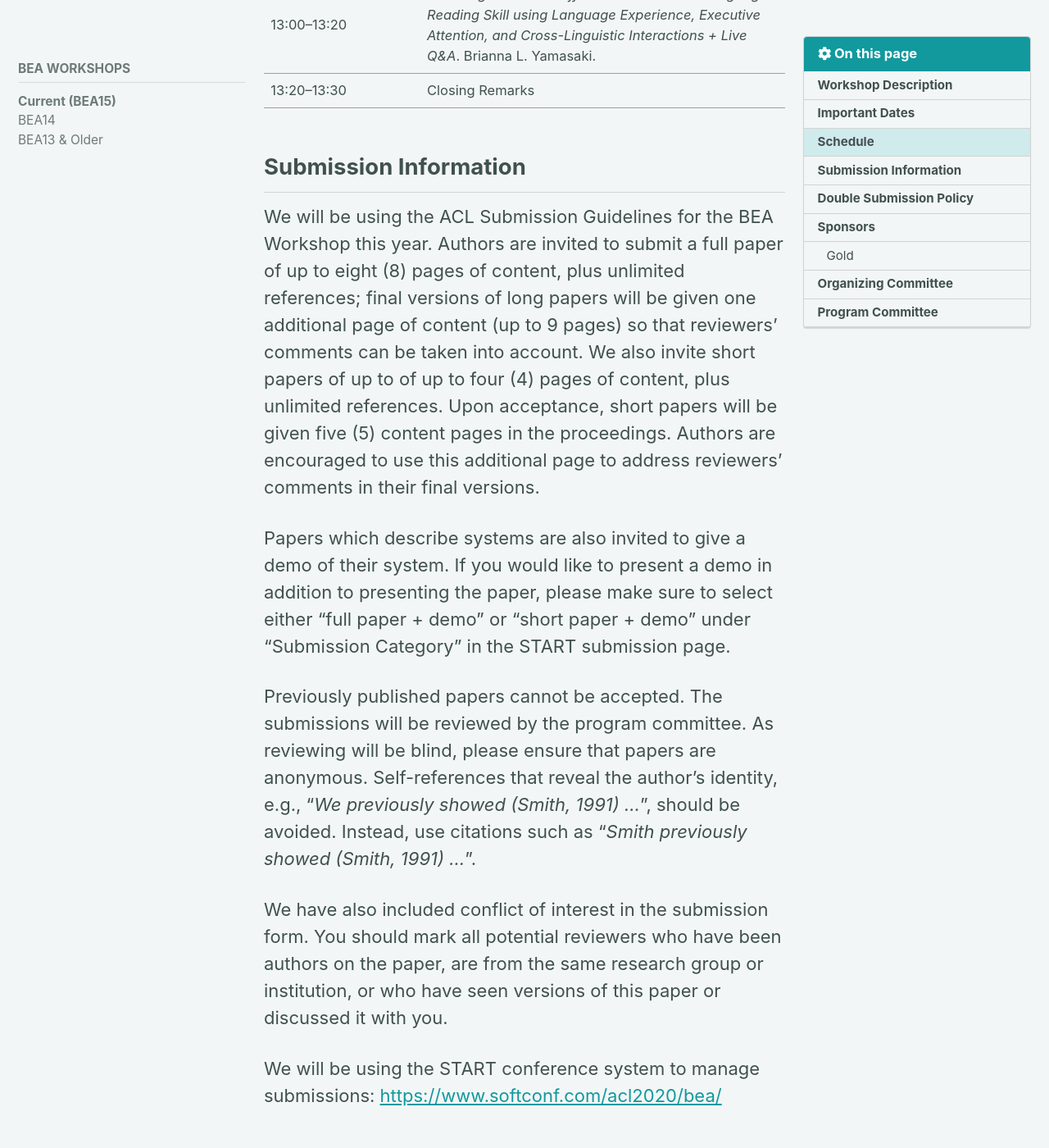
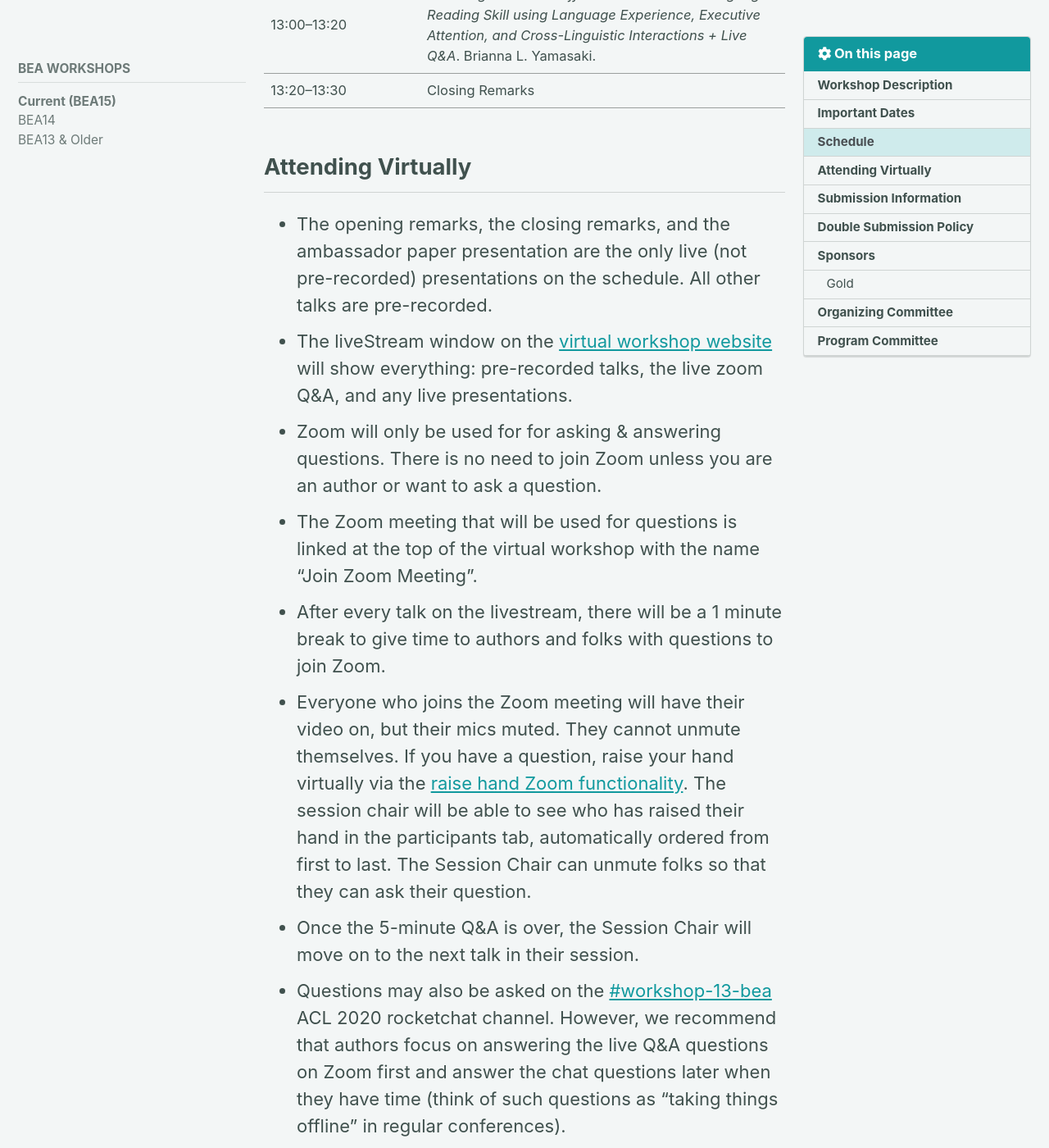
Before and after one commit to sigedu-org/website, a Jekyll site: the page built from _pages/bea/current.md, in a window 1280 px wide and 1400 px high, scrolled down 8644 px. Shown: the whole window at 82% size. Built offline with Jekyll 4.4.1, drawn with Linux system fonts in a browser that asks for light colours; cached includes are drawn as plain includes; nearby versions of some CDN libraries; some of the changed text lies outside the part shown.

Commit message:
Add virtual notes and notice.

```diff
--- a/_pages/bea/current.md
+++ b/_pages/bea/current.md
@@ -250,6 +250,20 @@ The 15th BEA workshop will have virtual presentation and poster sessions in orde
     </tbody>
 </table>
 
+## Attending Virtually
+
+- The opening remarks, the closing remarks, and the ambassador paper presentation are the only live (not pre-recorded) presentations on the schedule. All other talks are pre-recorded.
+- The liveStream window on the [virtual workshop website](https://virtual.acl2020.org/workshop_W13.html) will show everything: pre-recorded talks, the live zoom Q&A, and any live presentations.
+- Zoom will only be used for for asking & answering questions. There is no need to join Zoom unless you are an author or want to ask a question.
+- The Zoom meeting that will be used for questions is linked at the top of the virtual workshop with the name "Join Zoom Meeting".
+- After every talk on the livestream, there will be a 1 minute break to give time to authors and folks with questions to join Zoom.
+- Everyone who joins the Zoom meeting will have their video on, but their mics muted. They cannot unmute themselves. If you have a question, raise your hand virtually via the [raise hand Zoom functionality](https://support.zoom.us/hc/en-us/articles/115001286183-Nonverbal-feedback-during-meetings). The session chair will be able to see who has raised their hand in the participants tab, automatically ordered from first to last. The Session Chair can unmute folks so that they can ask their question.
+- Once the 5-minute Q&A is over, the Session Chair will move on to the next talk in their session.
+- Questions may also be asked on the [#workshop-13-bea](https://acl2020.rocket.chat/channel/workshop-13-bea) ACL 2020 rocketchat channel. However, we recommend that authors focus on answering the live Q&A questions on Zoom first and answer the chat questions later when they have time (think of such questions as "taking things offline" in regular conferences).
+
+**This is our first virtual BEA so we request everyone to be patient if things don't work exactly as advertised!**
+
+
 ## Submission Information
 
 We will be using the ACL Submission Guidelines for the BEA Workshop this year. Authors are invited to submit a full paper of up to eight (8) pages of content, plus unlimited references; final versions of long papers will be given one additional page of content (up to 9 pages) so that reviewers' comments can be taken into account. We also invite short papers of up to of up to four (4) pages of content, plus unlimited references. Upon acceptance, short papers will be given five (5) content pages in the proceedings. Authors are encouraged to use this additional page to address reviewers' comments in their final versions.
```
Also changed, not shown: _pages/home.md (+5 -1 lines).
